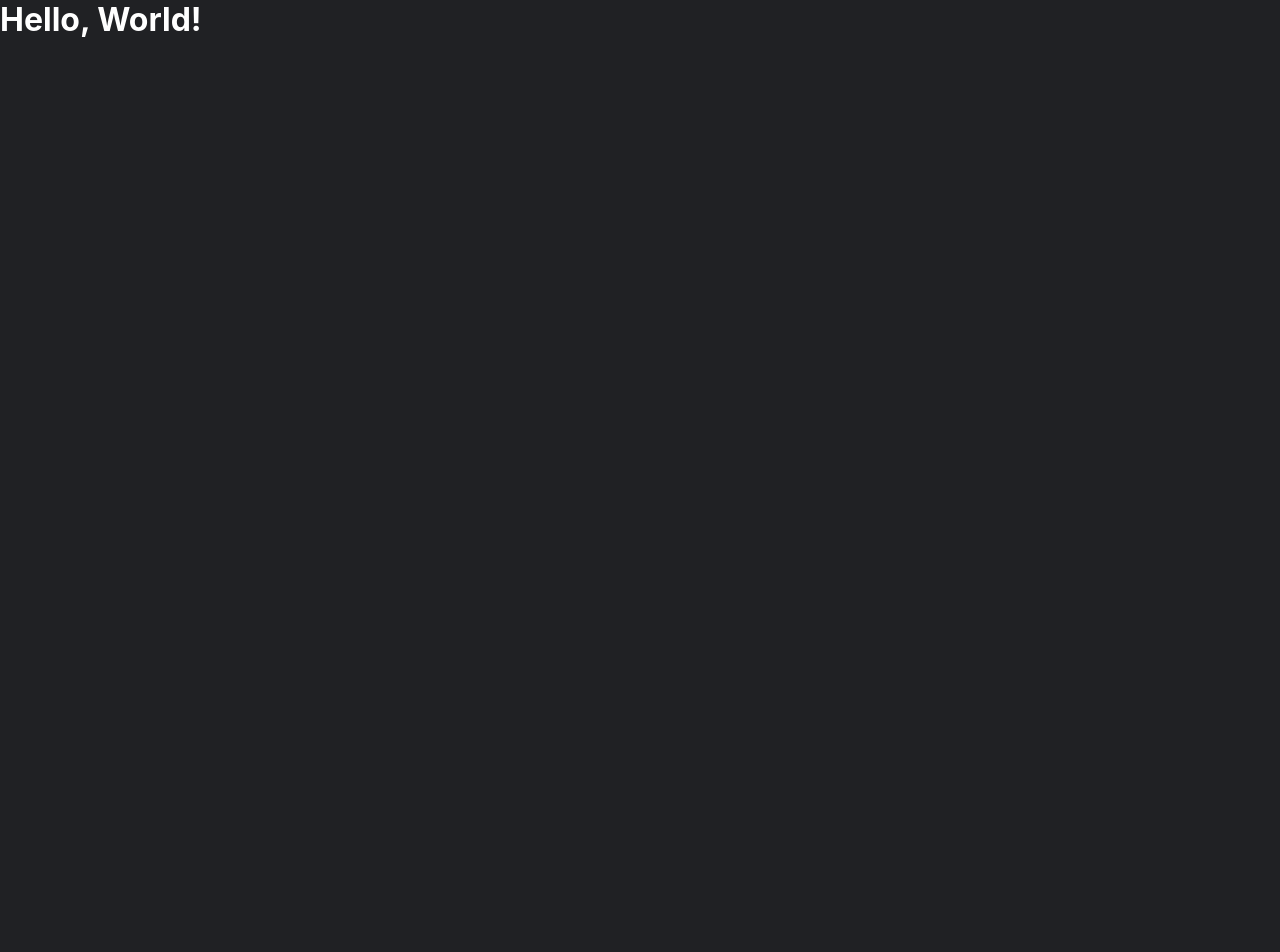
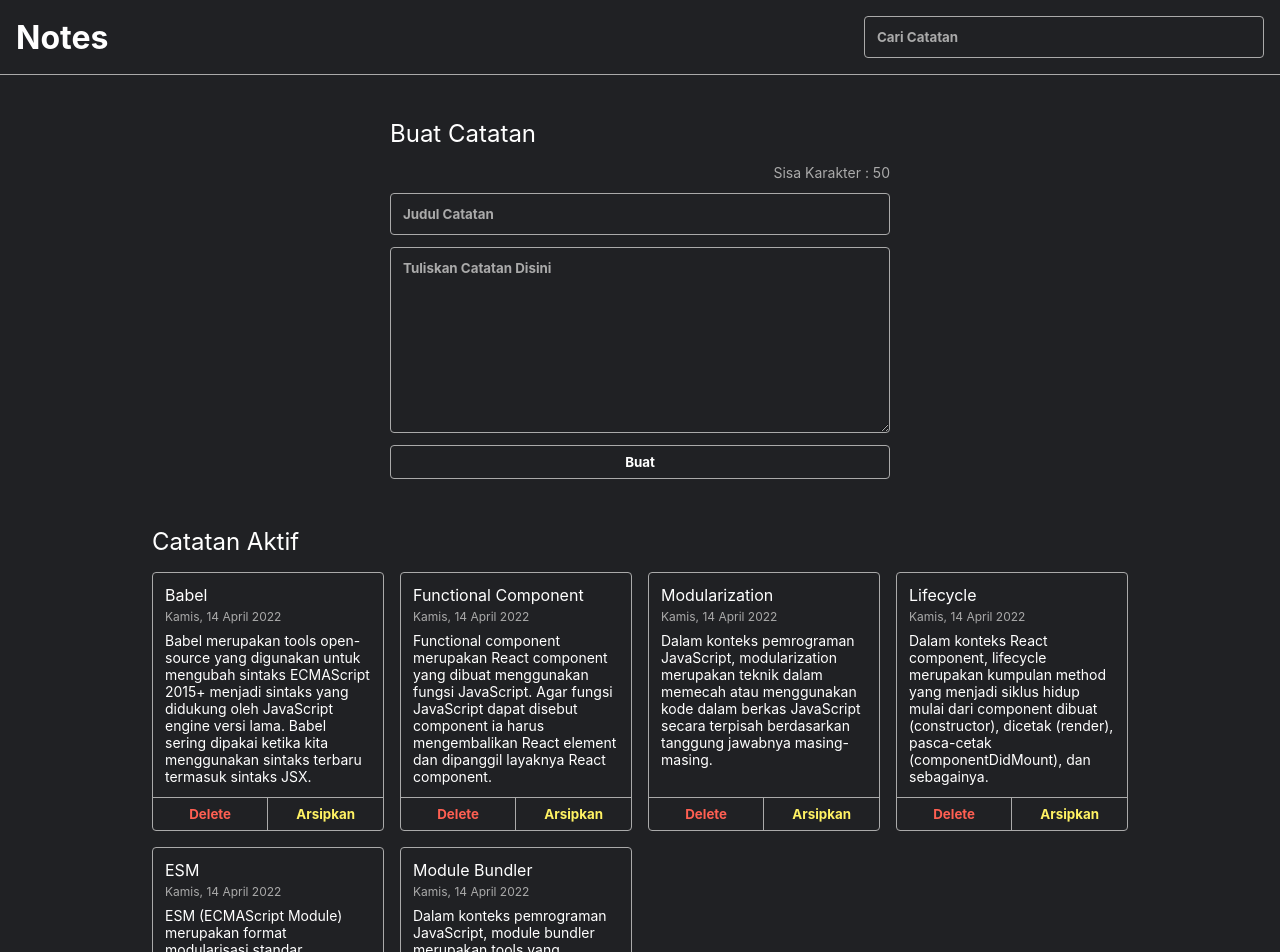
Before and after one commit to denjayx/react-note-app, a React (Vite) app: page / in a window 1280 px wide. Shown: the top 952 px of the page. Before the commit the page ends 800 px from the top, so only its background shows below. Built offline with nearby package versions, Linux system fonts and the light colour scheme.

Commit message:
show note list

```diff
--- /dev/null
+++ b/src/components/Header.jsx
@@ -0,0 +1,13 @@
+import React from "react";
+import NoteSearch from "./NoteSearch";
+
+const Header = () => {
+	return (
+		<div className="note-app__header">
+			<h1>Notes</h1>
+			<NoteSearch />
+		</div>
+	);
+};
+
+export default Header;
--- /dev/null
+++ b/src/components/NoteApp.jsx
@@ -0,0 +1,49 @@
+import React, {Component} from "react";
+import Header from "./Header";
+import NoteInput from "./NoteInput";
+import NoteList from "./NoteList";
+import {getInitialData, showFormattedDate} from "../utils";
+import NoteArchived from "./NoteArchived";
+
+export class NoteApp extends Component {
+	constructor(props) {
+		super(props);
+		this.state = {
+			notes: getInitialData(),
+		};
+		this.onDeleteHandler = this.onDeleteHandler.bind(this);
+		this.onArchiveHandler = this.onArchiveHandler.bind(this);
+	}
+
+	onDeleteHandler(id) {
+		const notes = this.state.notes.filter((note) => note.id !== id);
+		this.setState({notes});
+	}
+
+	onArchiveHandler(id) {
+		this.setState((prevState) => {
+			const updatedNotes = prevState.notes.map((note) => {
+				if (note.id === id) {
+					return {...note, archived: !note.archived};
+				}
+				return note;
+			});
+			return {notes: updatedNotes};
+		});
+	}
+
+	render() {
+		return (
+			<div className="note-app">
+				<Header />
+				<div className="note-app__body">
+					<NoteInput />
+					<NoteList notes={this.state.notes} showFormattedDate={showFormattedDate} onDelete={this.onDeleteHandler} onArchive={this.onArchiveHandler} />
+					<NoteArchived notes={this.state.notes} showFormattedDate={showFormattedDate} onDelete={this.onDeleteHandler} onArchive={this.onArchiveHandler} />
+				</div>
+			</div>
+		);
+	}
+}
+
+export default NoteApp;
--- /dev/null
+++ b/src/components/NoteInput.jsx
@@ -0,0 +1,19 @@
+import React, {Component} from "react";
+
+export class NoteInput extends Component {
+	render() {
+		return (
+			<div className="note-input">
+				<h2>Buat Catatan</h2>
+				<form action="">
+					<p className="note-input__title__char-limit">Sisa Karakter : 50</p>
+					<input type="text" className="note-input__title" placeholder="Judul Catatan" />
+					<textarea name="input-body" placeholder="Tuliskan Catatan Disini" id="" cols="30" rows="10" className="note-input__body"></textarea>
+					<button type="submit">Buat</button>
+				</form>
+			</div>
+		);
+	}
+}
+
+export default NoteInput;
--- /dev/null
+++ b/src/components/NoteItem.jsx
@@ -0,0 +1,24 @@
+import React from "react";
+
+const NoteItem = ({id, title, body, createdAt, archived, showFormattedDate, onDelete, onArchive}) => {
+	const formattedDate = showFormattedDate(createdAt);
+	return (
+		<div className="note-item">
+			<div className="note-item__content">
+				<div className="note-item__title">{title}</div>
+				<div className="note-item__date">{formattedDate}</div>
+				<p className="note-item__body">{body}</p>
+			</div>
+			<div className="note-item__action">
+				<button onClick={() => onDelete(id)} className="note-item__delete-button">
+					Delete
+				</button>
+				<button onClick={() => onArchive(id)} className="note-item__archive-button">
+					Arsipkan
+				</button>
+			</div>
+		</div>
+	);
+};
+
+export default NoteItem;
--- /dev/null
+++ b/src/components/NoteList.jsx
@@ -0,0 +1,13 @@
+import React from "react";
+import NoteItem from "./NoteItem";
+
+const NoteList = ({notes, showFormattedDate, onDelete, onArchive}) => {
+	return (
+		<>
+			<h2>Catatan Aktif</h2>
+			<div className="notes-list">{notes.filter((note) => !note.archived).length === 0 ? <p>Tidak ada catatan</p> : notes.filter((note) => !note.archived).map((note) => <NoteItem className="notes-item" key={note.id} {...note} showFormattedDate={showFormattedDate} onDelete={onDelete} onArchive={onArchive} />)}</div>
+		</>
+	);
+};
+
+export default NoteList;
--- /dev/null
+++ b/src/components/NoteSearch.jsx
@@ -0,0 +1,13 @@
+import React, {Component} from "react";
+
+export class NoteSearch extends Component {
+	render() {
+		return (
+			<div className="note-search">
+				<input type="text" placeholder="Cari Catatan" />
+			</div>
+		);
+	}
+}
+
+export default NoteSearch;
```
Also changed, not shown: src/index.jsx (+6 -7 lines), 1 other file (tests, documents, lock files or other folders).
